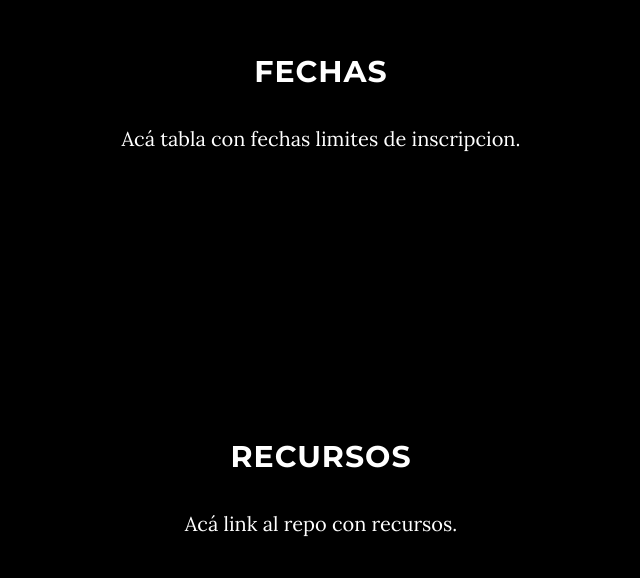
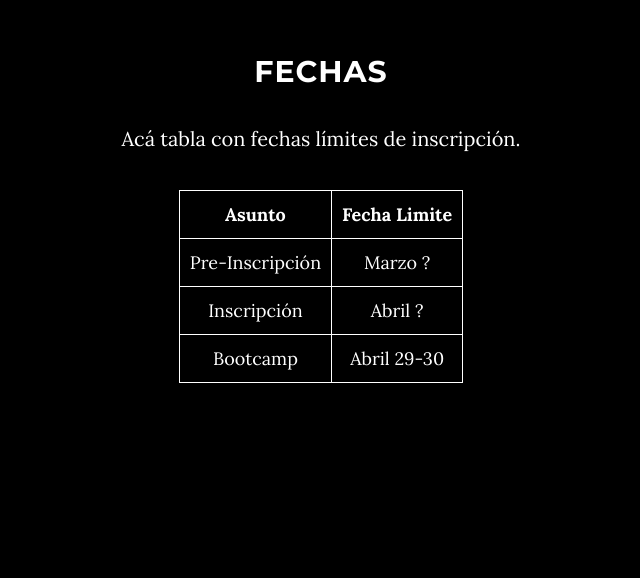
Before and after one commit to PythonBootcampUniandes/pythonbootcampuniandes.github.io, a website: page index.html in a window 1280 px wide. Shown: the part 2177-2755 px from the top of the page, without its empty margins (319-959 px from the left). Drawn offline with nearby package versions, Linux system fonts and the light colour scheme; some packages are replaced by stand-ins of ours.

Commit message:
page almost ready, needs description

```diff
--- a/css/grayscale.css
+++ b/css/grayscale.css
@@ -48,6 +48,16 @@ a:hover,
 a:focus {
   text-decoration: none;
   color: #1d9b6c;
+}
+table, table td, table th{
+  width:"100%";
+  text-align: center;
+  margin: 1px auto;
+  border-collapse: collapse;
+  border: 1px solid white;
+  font-size: 18px;
+  line-height: 1.5;
+  padding: 10px;
 }
 .light {
   font-weight: 400;
--- a/index.html
+++ b/index.html
@@ -85,7 +85,7 @@
                           <h2>
                             Abril 29 - 30 <br>
                             Universidad de los Andes<br>
-                            Bogotá, Colombia.
+                            Bogotá, Colombia
                           </h2>
                         </p>
                         <a href="#about" class="btn btn-circle page-scroll">
@@ -124,12 +124,30 @@
 
     <!-- Fechas Section -->
     <section id="fechas" class="container content-section text-center">
-        <div class="row">
-            <div class="col-lg-8 col-lg-offset-2">
-              <h2>Fechas</h2>
-              <p>Acá tabla con fechas limites de inscripcion.</p>
-            </div>
+      <div class="row">
+        <div class="col-lg-8 col-lg-offset-2">
+          <h2>Fechas</h2>
+          <p>Acá tabla con fechas límites de inscripción.</p>
+          <table>
+            <tr>
+              <th>Asunto</th>
+              <th>Fecha Limite</th>
+            </tr>
+            <tr>
+              <td>Pre-Inscripción</td>
+              <td>Marzo ?</td>
+            </tr>
+            <tr>
+              <td>Inscripción</td>
+              <td>Abril ?</td>
+            </tr>
+            <tr>
+              <td>Bootcamp</td>
+              <td>Abril 29-30</td>
+            </tr>
+          </table>
         </div>
+      </div>
     </section>
 
     <!-- Recursos Section -->
@@ -137,7 +155,8 @@
         <div class="row">
             <div class="col-lg-8 col-lg-offset-2">
               <h2>Recursos</h2>
-              <p>Acá link al repo con recursos.</p>
+              <p>En el siguiente link está la organización de GitHub con repositorios que contienen diferentes recursos para el bootcamp.</p>
+              <a href="https://github.com/PythonBootcampUniandes" class="btn btn-default btn-lg"><i class="fa fa-github fa-fw"></i> <span class="network-name">Python Bootcamp Uniandes</span></a>
             </div>
         </div>
     </section>
@@ -160,9 +179,7 @@
     </section>
 
     <!-- Map Section -->
-    <div id="map">
-
-    </div>
+    <div id="map"></div>
 
     <!-- Footer -->
     <footer>
```
